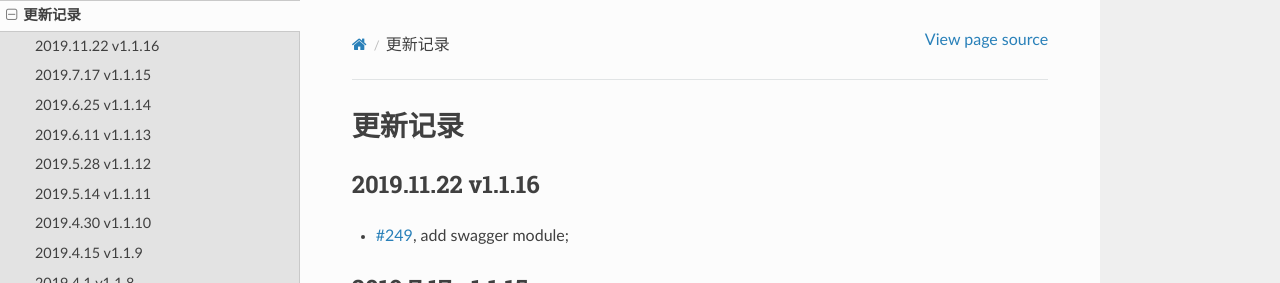
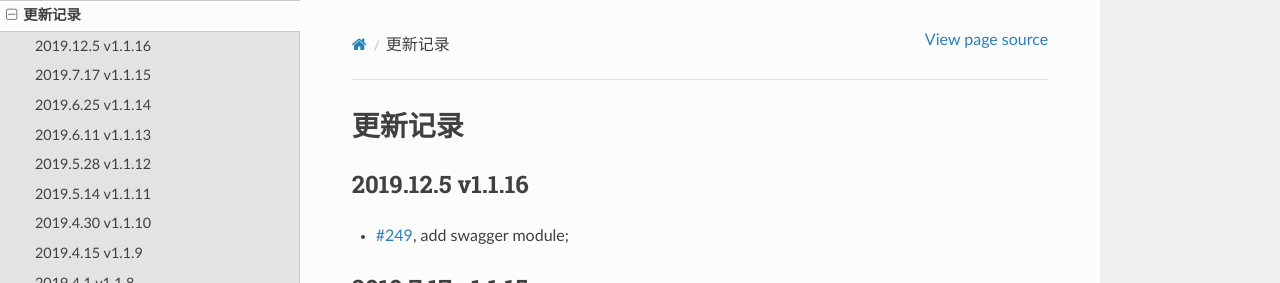
Before and after one commit to chinapnr/fishbase, a Sphinx documentation site: the page built from docs/change_log.rst, in a window 1280 px wide and 900 px high. Shown: the top 283 px of the window. Built offline with Sphinx 7.4.7 and the Read the Docs theme 2.0.0, drawn with Linux system fonts in a browser that asks for light colours.

Commit message:
2019.12.5 v1.1.16, modify change_log.rst and README.rst

```diff
--- a/README.rst
+++ b/README.rst
@@ -141,7 +141,7 @@ fishbase 能干什么？
 
 最近更新
 ==========
-2019.11.22 v1.1.16
+2019.12.5 v1.1.16
 ------------------
 - 为 flask 应用添加 swagger 模块 `#249 <https://github.com/chinapnr/fishbase/issues/249>`_
 
--- a/docs/change_log.rst
+++ b/docs/change_log.rst
@@ -1,6 +1,6 @@
 更新记录
 ===========================
-2019.11.22 v1.1.16
+2019.12.5 v1.1.16
 ---------------------------
 * `#249 <https://github.com/chinapnr/fishbase/issues/249>`_, add swagger module;
 
```
Also changed, not shown: other parts of README.rst (+1 -1 lines).
